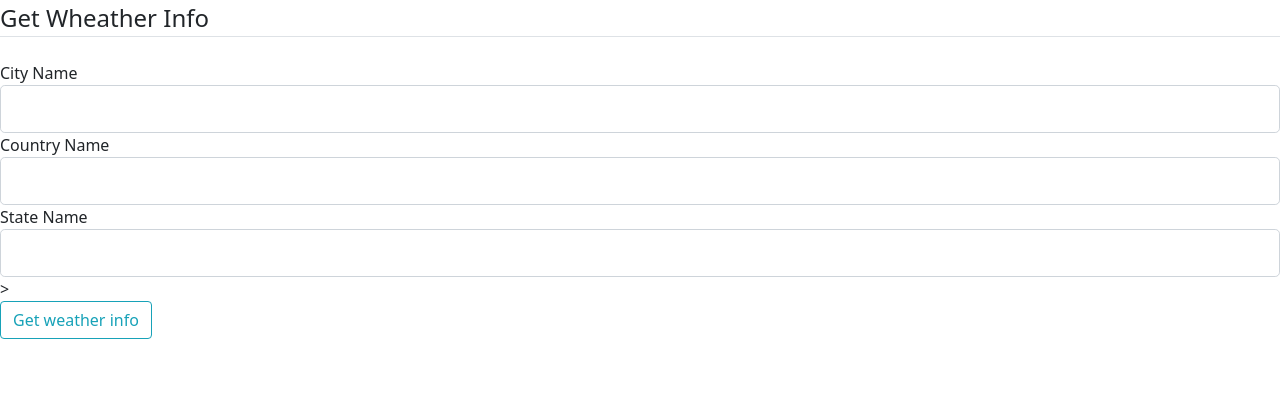
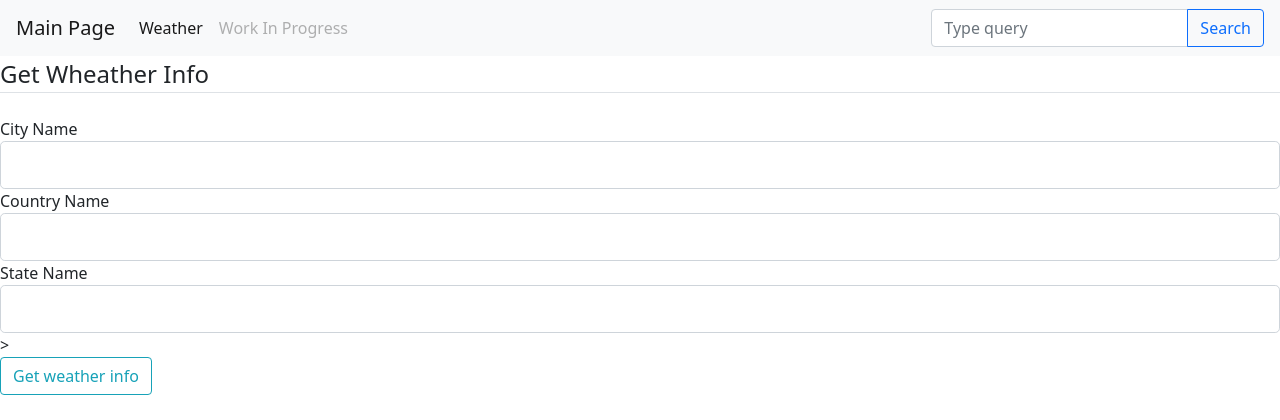
Before and after one commit to nero2310/Weather_app, a Flask app: page /weather in a window 1280 px wide. Shown: the top 420 px of the page. Run offline with Flask 2, Linux system fonts and the light colour scheme; parts of the project's set-up code (start-up, migrations or seed data) failed here and were passed over; some libraries are stand-ins or nearby versions.

Commit message:
Add base navbar

```diff
--- a/templates/base_bootstrap.html
+++ b/templates/base_bootstrap.html
@@ -6,6 +6,61 @@
     <link rel="stylesheet" href="https://stackpath.bootstrapcdn.com/bootstrap/5.0.0-alpha1/css/bootstrap.min.css" integrity="sha384-r4NyP46KrjDleawBgD5tp8Y7UzmLA05oM1iAEQ17CSuDqnUK2+k9luXQOfXJCJ4I" crossorigin="anonymous">
     <title>{% block title %}{% endblock %}</title>
 </head>
+<nav class="navbar navbar-expand-lg navbar-light bg-light">
+  <!-- Container wrapper -->
+  <div class="container-fluid">
+    <!-- Navbar brand -->
+    <a class="navbar-brand" href={{url_for("hello_word")}}>Main Page</a>
+
+    <!-- Toggle button -->
+    <button
+      class="navbar-toggler"
+      type="button"
+      data-toggle="collapse"
+      data-target="#navbarSupportedContent"
+      aria-controls="navbarSupportedContent"
+      aria-expanded="false"
+      aria-label="Toggle navigation"
+    >
+      <span class="navbar-toggler-icon"></span>
+    </button>
+
+    <!-- Collapsible wrapper -->
+    <div class="collapse navbar-collapse" id="navbarSupportedContent">
+      <!-- Left links -->
+      <ul class="navbar-nav mr-auto mb-2 mb-lg-0">
+        <li class="nav-item">
+          <a class="nav-link active" aria-current="page" href={{url_for("get_weather")}}>Weather</a>
+        </li>
+<!--        <li class="nav-item">-->
+<!--          <a class="nav-link" href="#">Link</a>-->
+<!--        </li>-->
+        <!-- Navbar dropdown -->
+
+        <li class="nav-item">
+          <a class="nav-link disabled" href="#" tabindex="-1" aria-disabled="true"
+            >Work In Progress</a
+          >
+        </li>
+      </ul>
+
+      <!-- Search form -->
+      <form class="d-flex input-group w-auto" method="post" action={{url_for("weather_summary")}}>
+        <input
+          type="search"
+          class="form-control"
+          placeholder="Type query"
+          aria-label="Search"
+        />
+        <button class="btn btn-outline-primary" type="submit" data-ripple-color="dark">
+          Search
+        </button>
+      </form>
+    </div>
+    <!-- Collapsible wrapper -->
+  </div>
+  <!-- Container wrapper -->
+</nav>
 {% endblock %}
 {% block content %}
 <body>
```
